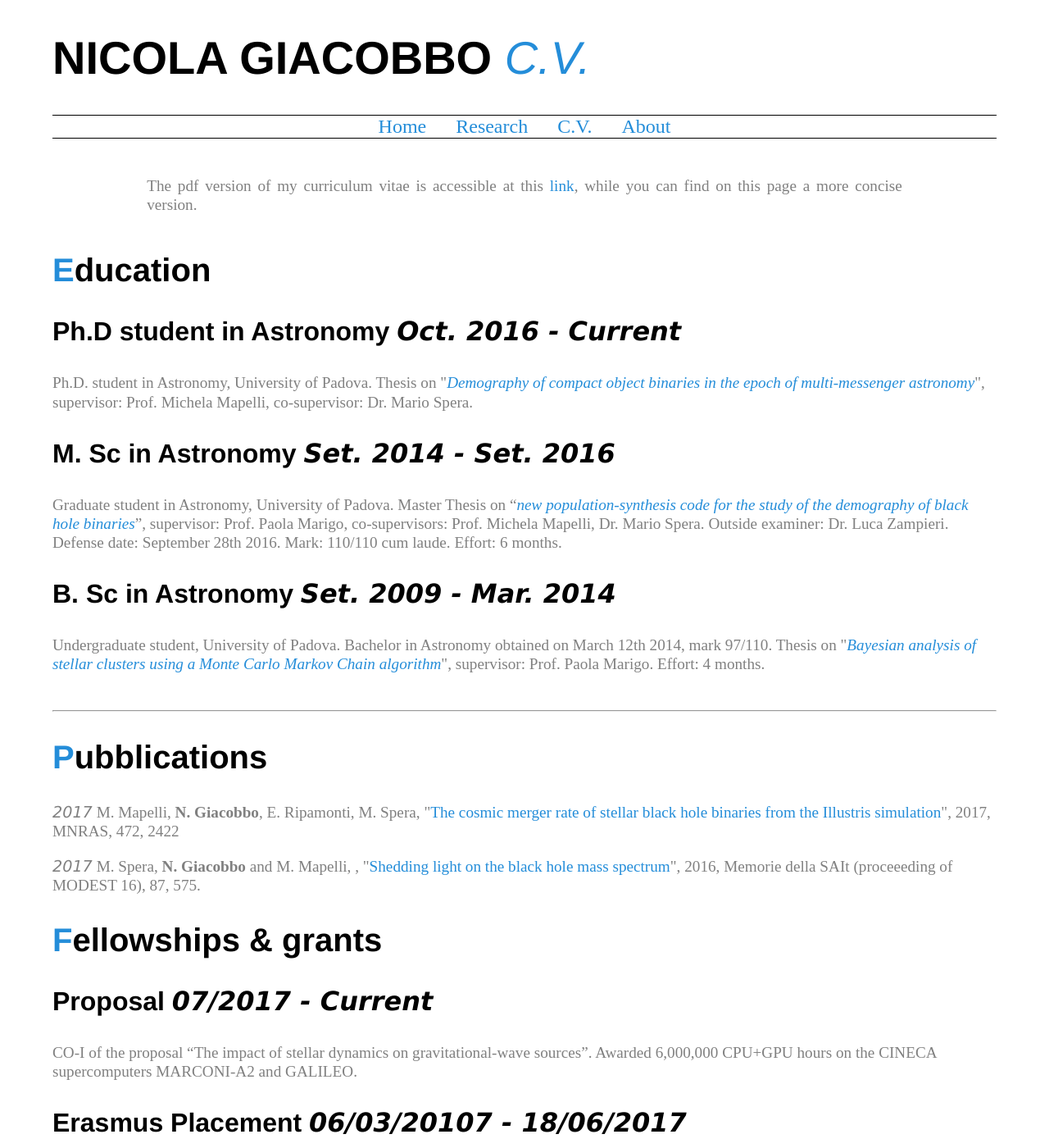
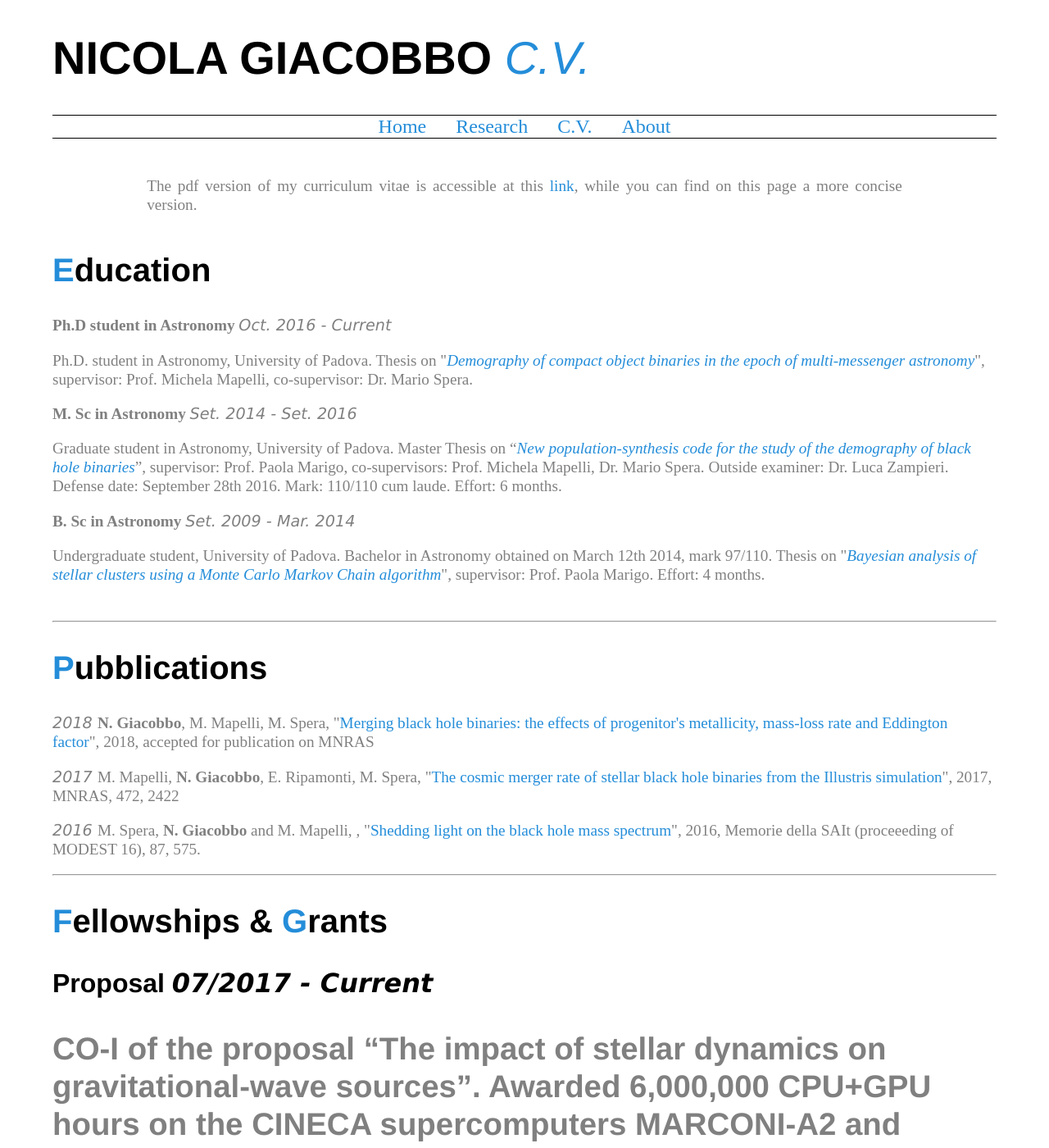
Before and after one commit to GiacobboNicola/giacobbonicola.github.io, a Jekyll site: the page built from item3.html, in a window 1280 px wide and 1400 px high. Shown: the whole window at 82% size. Built offline with Jekyll 4.4.1, drawn with Linux system fonts in a browser that asks for light colours.

```diff
--- a/_layouts/cv.html
+++ b/_layouts/cv.html
@@ -33,18 +33,18 @@
 				<div>
 					<h2><span class="b">E</span>ducation</h2>
 					<div>
- 						<h3><b>Ph.D student in Astronomy </b><i><span class="small">Oct. 2016 - Current</span></i></h3>
+ 						<p><b>Ph.D student in Astronomy </b><i><span class="small">Oct. 2016 - Current</span></i></p>
 						<p>Ph.D. student in Astronomy, University of Padova. Thesis on "<i><a>Demography of compact object binaries in the epoch of multi-messenger astronomy</a></i>",
 							supervisor: Prof. Michela Mapelli, co-supervisor: Dr. Mario Spera. </p>
 					</div>
 					<div>
-						<h3><b>M. Sc in Astronomy</b> <i><span class="small">Set. 2014 - Set. 2016</span></i></h3>
-						<p>Graduate student in Astronomy, University of Padova. Master Thesis on “<i><a>new population-synthesis code for the study of the demography of black hole binaries</a></i>”, supervisor: Prof. Paola Marigo,
+						<p><b>M. Sc in Astronomy</b> <i><span class="small">Set. 2014 - Set. 2016</span></i></p>
+						<p>Graduate student in Astronomy, University of Padova. Master Thesis on “<i><a>New population-synthesis code for the study of the demography of black hole binaries</a></i>”, supervisor: Prof. Paola Marigo,
 							co-supervisors: Prof. Michela Mapelli, Dr. Mario Spera. Outside examiner: Dr. Luca Zampieri. Defense date: September 28th 2016. Mark: 110/110 cum laude.
 							Effort: 6 months.</p>
 					</div>
 					<div>
-						<h3><b>B. Sc in Astronomy</b> <i><span class="small">Set. 2009 -  Mar. 2014</i></span></i></h3>
+						<p><b>B. Sc in Astronomy</b> <i><span class="small">Set. 2009 -  Mar. 2014</i></span></i></p>
 						<p>Undergraduate student, University of Padova. Bachelor in Astronomy obtained on March 12th 2014, mark 97/110. Thesis on "<i><a>Bayesian analysis of stellar clusters
 							 using a Monte Carlo Markov Chain algorithm</a></i>", supervisor: Prof. Paola Marigo. Effort: 4 months.</p><br>
 					</div>
@@ -52,24 +52,27 @@
 				<hr>
 				<div>
 					<h2><span class="b">P</span>ubblications</h2>
-					<p><i class="small"> 2017</i> M. Mapelli, <b>N. Giacobbo</b>, E. Ripamonti, M. Spera, "<a href="http://adsabs.harvard.edu/abs/2017MNRAS.472.2422M">The cosmic merger rate of stellar black hole binaries from the Illustris simulation</a>",
+					<p><i class="small"> 2018 </i> <b>N. Giacobbo</b>, M. Mapelli, M. Spera, "<a href="https://arxiv.org/abs/1711.03556">Merging black hole binaries: the effects of progenitor's metallicity, mass-loss rate and Eddington factor</a>",
+						2018, accepted for publication on MNRAS</p>
+					<p><i class="small"> 2017 </i> M. Mapelli, <b>N. Giacobbo</b>, E. Ripamonti, M. Spera, "<a href="http://adsabs.harvard.edu/abs/2017MNRAS.472.2422M">The cosmic merger rate of stellar black hole binaries from the Illustris simulation</a>",
 						2017, MNRAS, 472, 2422</p>
-					<p><i class="small"> 2017</i> M. Spera, <b>N. Giacobbo</b> and M. Mapelli, , "<a href="http://adsabs.harvard.edu/abs/2016MmSAI..87..575S">Shedding light on the black hole mass spectrum</a>", 2016, Memorie della SAIt (proceeeding of MODEST 16), 87, 575.</a> </p>
+					<p><i class="small"> 2016 </i> M. Spera, <b>N. Giacobbo</b> and M. Mapelli, , "<a href="http://adsabs.harvard.edu/abs/2016MmSAI..87..575S">Shedding light on the black hole mass spectrum</a>", 2016, Memorie della SAIt (proceeeding of MODEST 16), 87, 575.</a> </p>
 				</div>
+				<hr>
 				<div>
-					<h2><span class="b">F</span>ellowships & grants</h2>
+					<h2><span class="b">F</span>ellowships & <span class="b">G</span>rants</h2>
 					<div>
-						<h3><b>Proposal</b> <i><span class="small">07/2017 - Current</span></i></h3>
+						<h3><b>Proposal</b> <i><span class="small">07/2017 - Current</span></i></p>
 						<p>CO-I of the proposal “The impact of stellar dynamics on gravitational-wave sources”. Awarded 6,000,000 CPU+GPU hours on the CINECA supercomputers
 							MARCONI-A2 and GALILEO.</p>
 					</div>
 					<div>
-						<h3><b>Erasmus Placement</b> <i><span class="small">06/03/20107 - 18/06/2017</span></i></h3>
+						<h3><b>Erasmus Placement</b> <i><span class="small">06/03/20107 - 18/06/2017</span></i></p>
 						<p>Erasmus student at Leibniz Institute for Astrophysics Potsdam (AIP). I obtained an Erasmus Placement scholarship in February 2013. During the
 							internship, I worked on my bachelor thesis under the supervision of Prof. Dr. K. G. Strassmeier and Dr. Federico Spada.</p>
 					</div>
 					<div>
-						<h3><b>Erasmus Studium</b> <i><span class="small"></span>02/09/2016 - 31/03/2012</i></h3>
+						<h3><b>Erasmus Studium</b> <i><span class="small"></span>02/09/2016 - 31/03/2012</i></p>
 						<p>Erasmus student at Ruprecht Karl University of Heidelberg. I obtained an Erasmus Studium scholarship in April 2011.</p><br>
 					</div>
 				</div>
@@ -77,16 +80,16 @@
 				<div>
 					<h2><span class="b">C</span>olloquia, <span class="b">T</span>alks & <span class="b">S</span>chools</h2>
 					<div>
-						<h3><b>26th Summer School on Parallel computing</b><i><span class="small">15/05/2017 - 26/05/2017</span></i></h3>
+						<p><b>26th Summer School on Parallel computing</b><i><span class="small">15/05/2017 - 26/05/2017</span></i></p>
 					</div>
 					<div>
-						<h3><b>INFN School of Statistics 2017</b><i><span class="small">07/05/2017 - 22/05/2017</span></i></h3>
+						<p><b>INFN School of Statistics 2017</b><i><span class="small">07/05/2017 - 22/05/2017</span></i></p>
 					</div>
 					<div>
-						<h3><b>Introduction to Parallel Computing woth MPI and OpenMP</b><i><span class="small">22/02/20107 - 24/02/2017</span></i></h3>
+						<p><b>Introduction to Parallel Computing woth MPI and OpenMP</b><i><span class="small">22/02/20107 - 24/02/2017</span></i></p>
 					</div>
 					<div>
-						<h3><b>Workshop</b><i><span class="small">15/11/2016</span></i></h3>
+						<p><b>Workshop</b><i><span class="small">15/11/2016</span></i></h3>
 						Workshop on "Synergy between Population-synthesis models and LIGO-Virgo data analysis", INFN Padova, Italy, oral presentation.<br>
 					</div>
 				</div>
@@ -94,9 +97,9 @@
 				<div>
 					<h2><span class="b">O</span>ther <span class="b">E</span>xperiences</h2>
 					<div>
-						<h3><b>Security staff</b><i><span class="small">2014 - 2015</span></i></h3>
-						<h3><b>Steward</b><i><span class="small">2010 - Dec. 2014</span></i></h3>
-						<h3><b>Figurante</b><span class="small">2008 - Mar. 2009</span></i></h3>
+						<p><b>Security staff</b><i><span class="small">2014 - 2015</span></i></p>
+						<p><b>Steward</b><i><span class="small">2010 - Dec. 2014</span></i></p>
+						<p><b>Figurante</b><span class="small">2008 - Mar. 2009</span></i></p>
 					</div>
 				</div>
 				<footer>
```
Also changed, not shown: _layouts/research.html (+9 -9 lines).
